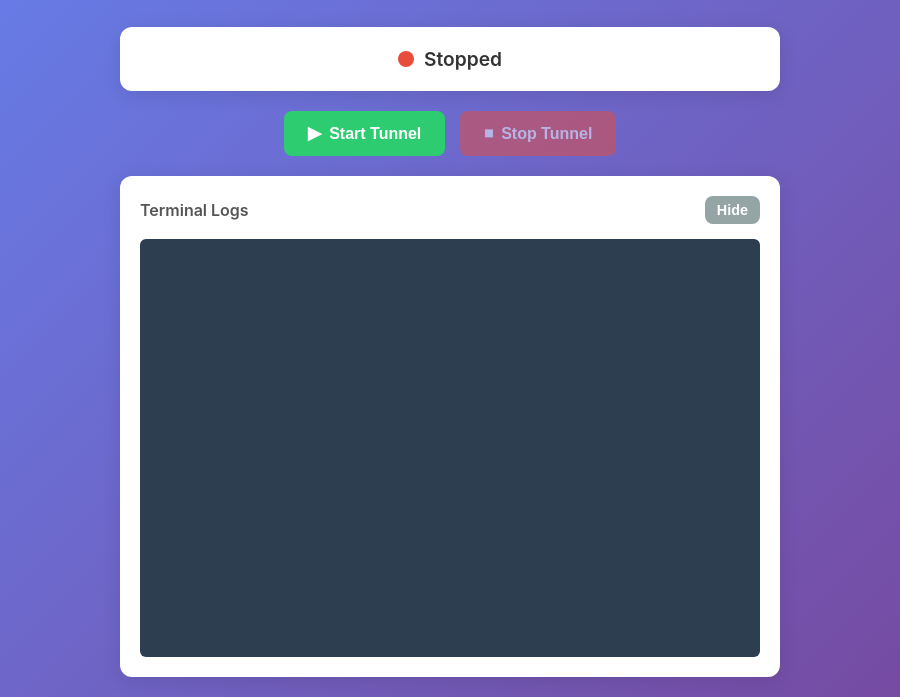
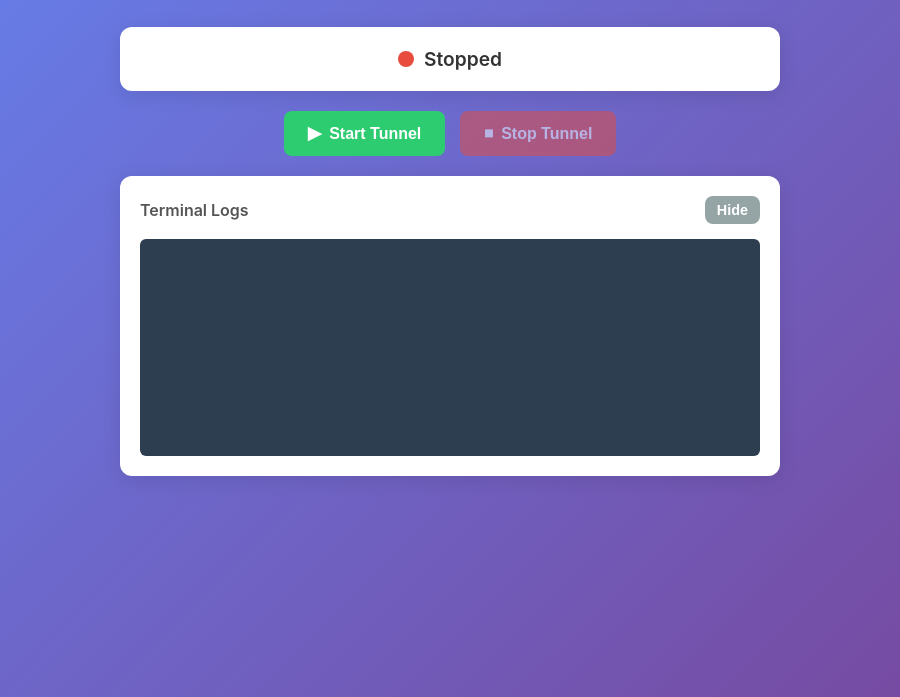
Before and after one commit to JEEVANANTHAMV/chrome-desk, an Electron app: page index.html in a window 900 px wide. Both pictures are taken after a click on the button "Show". Shown: the part 103-800 px from the top of the page. Drawn offline with Linux system fonts and the light colour scheme; no server answers.

Commit message:
Image added and style fixation for scrolling

```diff
--- a/main.js
+++ b/main.js
@@ -41,6 +41,7 @@ function createWindow() {
   mainWindow = new BrowserWindow({
     width: 900,
     height: 720,
+    icon: path.join(__dirname, 'images.png'),
     webPreferences: {
       nodeIntegration: false,
       contextIsolation: true,
--- a/style.css
+++ b/style.css
@@ -186,6 +186,8 @@ body {
     flex: 1;
     display: flex;
     flex-direction: column;
+    min-height: 0;
+    max-height: 300px;
 }
 
 .terminal-header {
@@ -208,6 +210,8 @@ body {
     overflow-y: auto;
     white-space: pre-wrap;
     line-height: 1.4;
+    min-height: 150px;
+    max-height: 250px;
 }
 
 .terminal::-webkit-scrollbar {
```
Also changed, not shown: package.json (+7 -3 lines), images.png (added).
